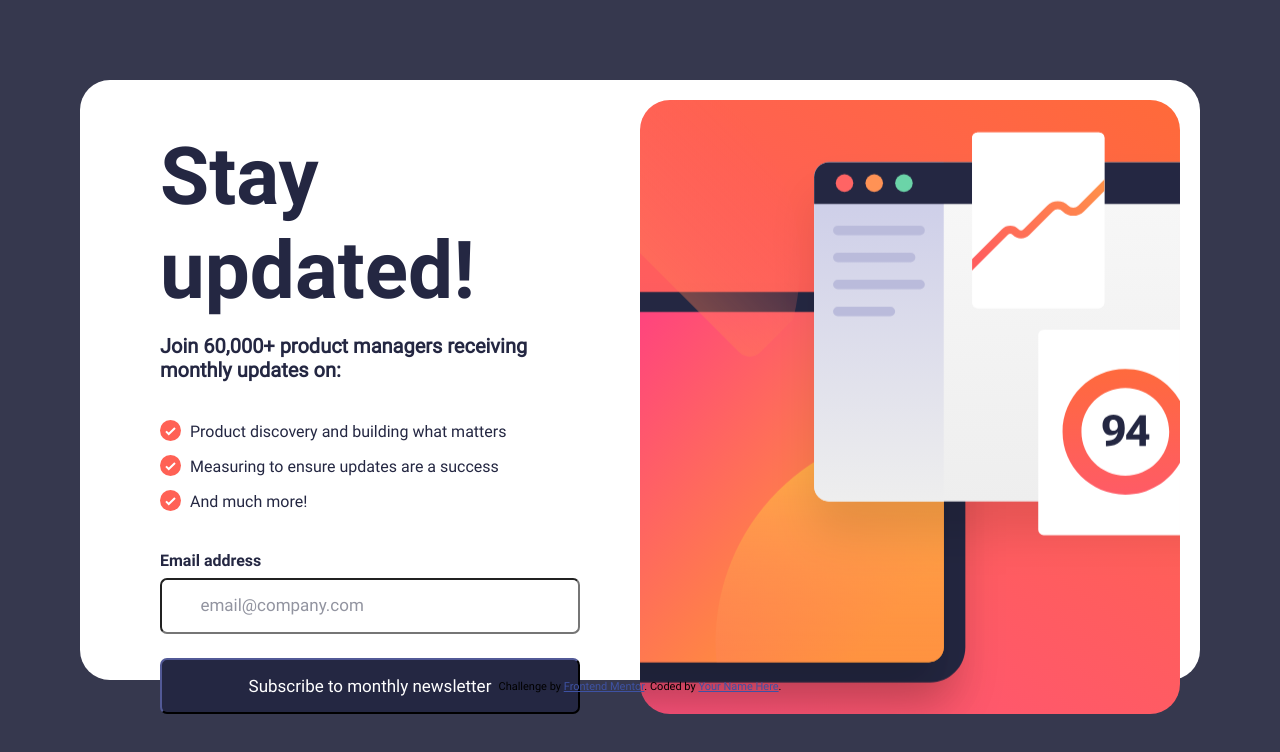
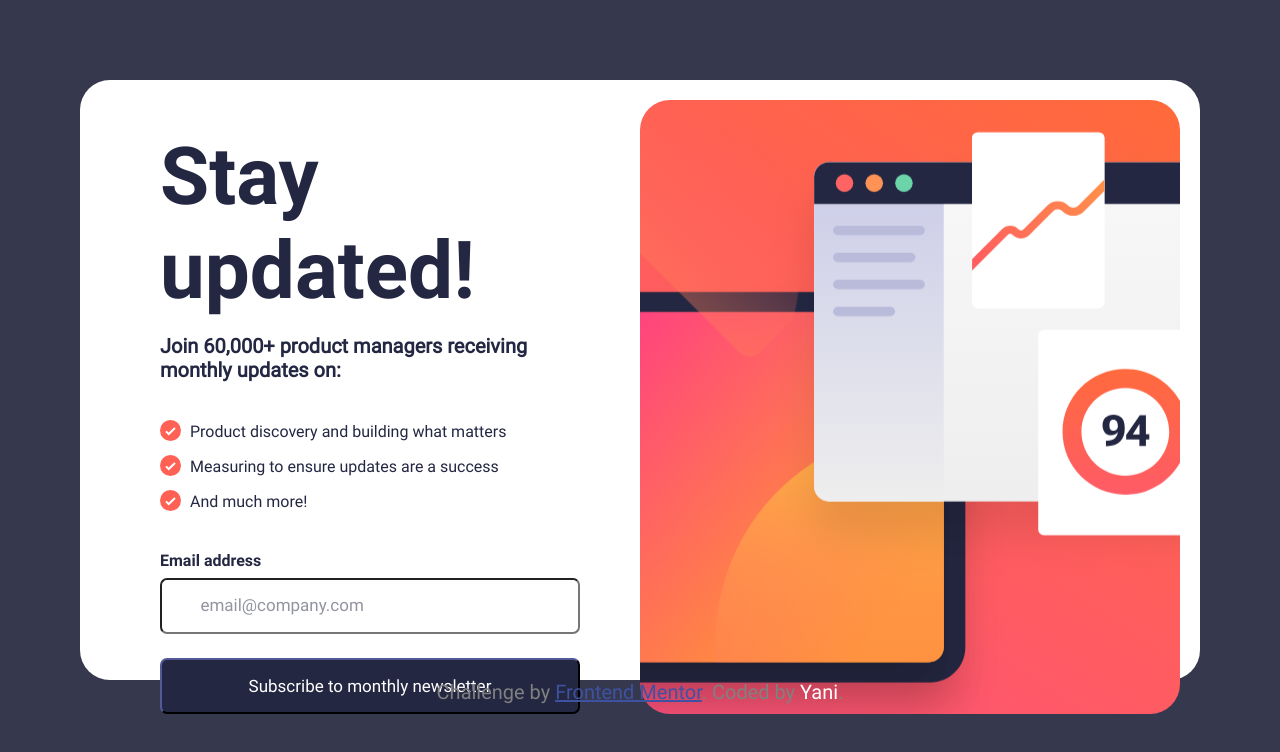
Before and after one commit to yanL1337/fancy_newsletter, a plain HTML site: page index.html in a window 1280 px wide. Drawn offline with Linux system fonts and the light colour scheme.

Commit message:
cleaning

```diff
--- a/index.html
+++ b/index.html
@@ -43,8 +43,6 @@
       </div>
     </div>
 
-    <!-- Sign-up form end -->
-
     <!-- Success message start -->
     <div id="unhide" class="hidden">
       <div class="secondWrapper">
@@ -66,11 +64,12 @@
 
     <!-- Success message end -->
 
-    <div class="attribution">
+    <div style="font-size: 2rem; color: grey" class="attribution">
       Challenge by
       <a href="https://www.frontendmentor.io?ref=challenge" target="_blank"
         >Frontend Mentor</a
-      >. Coded by <a href="#">Your Name Here</a>.
+      >. Coded by
+      <a style="text-decoration: none; color: white" href="#">Yani</a>.
     </div>
     <script src="./assets/js/main.js"></script>
   </body>
```
Also changed, not shown: design/Bildschirmfoto 2023-09-22 um 14.25.08.png (added), 2 other files.
